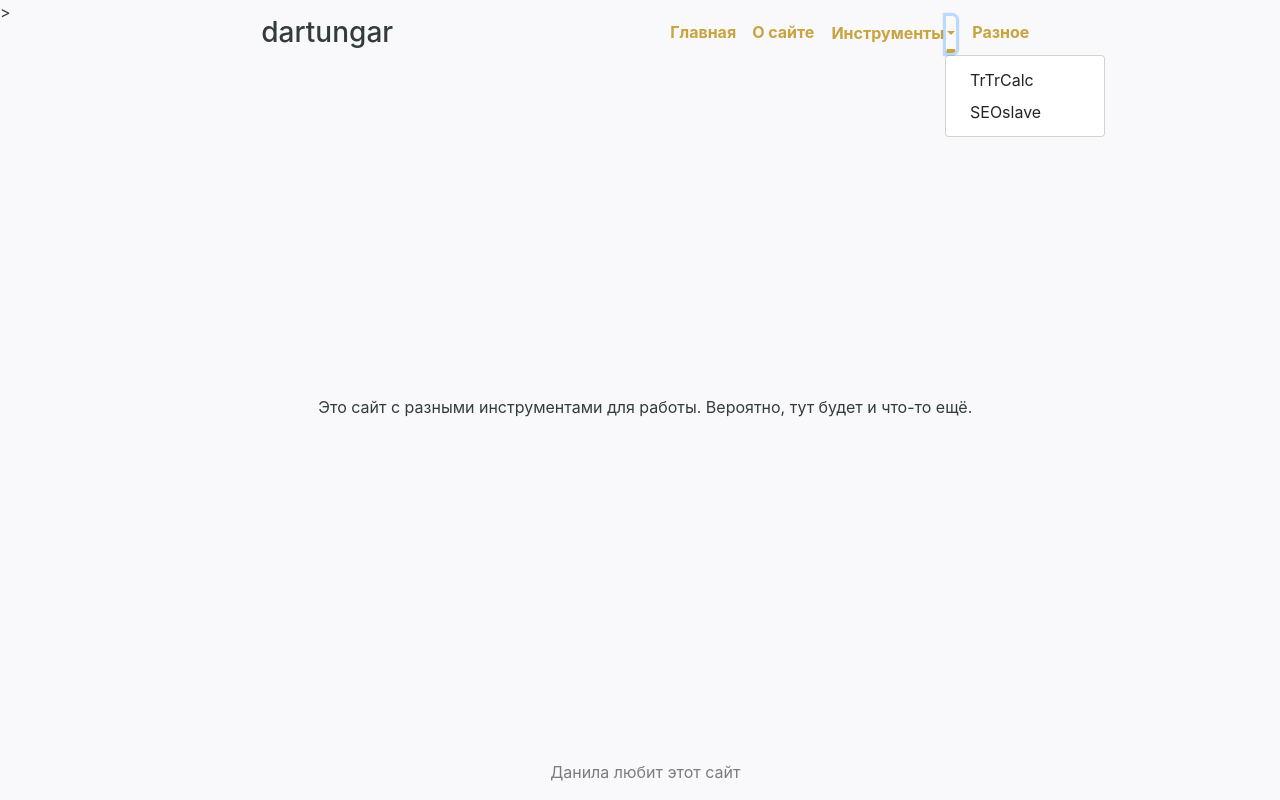
After one commit to dartungar/dartungar-homepage, a Flask app: page /about/ in a window 1280 px wide, after a click on "Toggle Dropdown". The commit adds this page. Run offline with Flask 2, Linux system fonts and the light colour scheme; some libraries are stand-ins or nearby versions.

Commit message:
renames few site sections.

```diff
--- a/application.py
+++ b/application.py
@@ -12,11 +12,15 @@ def index():
     return render_template('index.html')
 
 
-# blog - TODO
-@app.route('/blog/')
-def blog():
-    return render_template('blog.html')
+# about - TODO
+@app.route('/about/')
+def about():
+    return render_template('about.html')
 
+# misc page - TODO
+@app.route('/stuff/')
+def stuff():
+    return render_template('stuff.html')
 
 # a page for my wife
 @app.route('/kotusenichki/')
--- a/seolaunch.py
+++ b/seolaunch.py
@@ -1,7 +1,8 @@
+# convenience script for everyday use
+
 from selenium import webdriver
 
 import subprocess
-
 
 cwd = "C:\gdrive\sites\dartungar-homepage"
 addrs = "http://127.0.0.1:5000/apps/seofy"
--- /dev/null
+++ b/templates/about.html
@@ -0,0 +1,8 @@
+{% extends "layout.html" %}
+
+{%block main %}
+    <div class="container">
+        Это сайт с разными инструментами для работы.
+        Вероятно, тут будет и что-то ещё.
+    </div>
+{% endblock %}
--- a/templates/layout.html
+++ b/templates/layout.html
@@ -14,7 +14,7 @@
 
     <!-- Custom styles for this template -->
     <link href="/static/bootstrap/bootstrap.min.css" rel="stylesheet">
-  <link type="text/css" rel="stylesheet" href="/static/bootstrap/cover.css">></head>
+    <link type="text/css" rel="stylesheet" href="/static/bootstrap/cover.css">></head>
 
   <body class="text-center">
 
@@ -26,7 +26,7 @@
           <nav class="nav nav-masthead justify-content-center">
           	{% block menu %}
             <a class="nav-link" href="/">Главная</a>
-            <a class="nav-link" href="/blog/">Блог</a>
+            <a class="nav-link" href="/about/">О сайте</a>
 
             <!-- custom drowdown for apps -->
             <div class="btn-group">
@@ -36,12 +36,12 @@
                 <span class="sr-only">Toggle Dropdown</span>
               </button>
               <div class="dropdown-menu" aria-labelledby="apps-dropdown-menu">
-                 <a class="dropdown-item" href="/apps/calc/">Калькулятор тарифов на автоперевозку</a>
-                 <a class="dropdown-item" href="/apps/seofy/">Генератор запросов для SEO</a>
+                 <a class="dropdown-item" href="/apps/calc/">TrTrCalc</a>
+                 <a class="dropdown-item" href="/apps/seofy/">SEOslave</a>
                </div>
             </div>
 
-            <a class="nav-link" href="/kotusenichki/">Котусенички</a>
+            <a class="nav-link" href="/stuff/">Разное</a>
             {% endblock %}
 
             <!-- warning with flashed messages -->
--- a/templates/blog.html
+++ b/templates/stuff.html
@@ -2,6 +2,6 @@
 
 {%block main %}
     <div class="container">
-    	Тут будет блог!
+        Это то самое место, где может быть что-то ещё.
     </div>
 {% endblock %}
```
